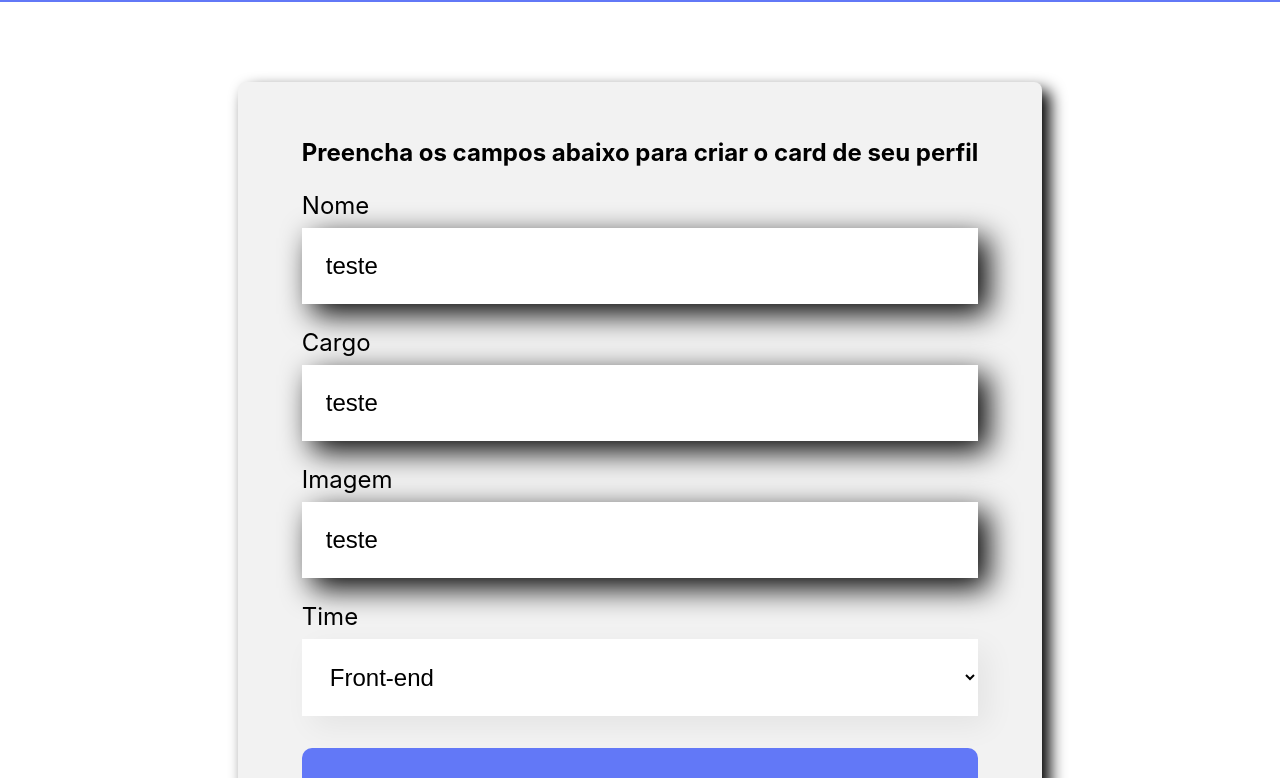
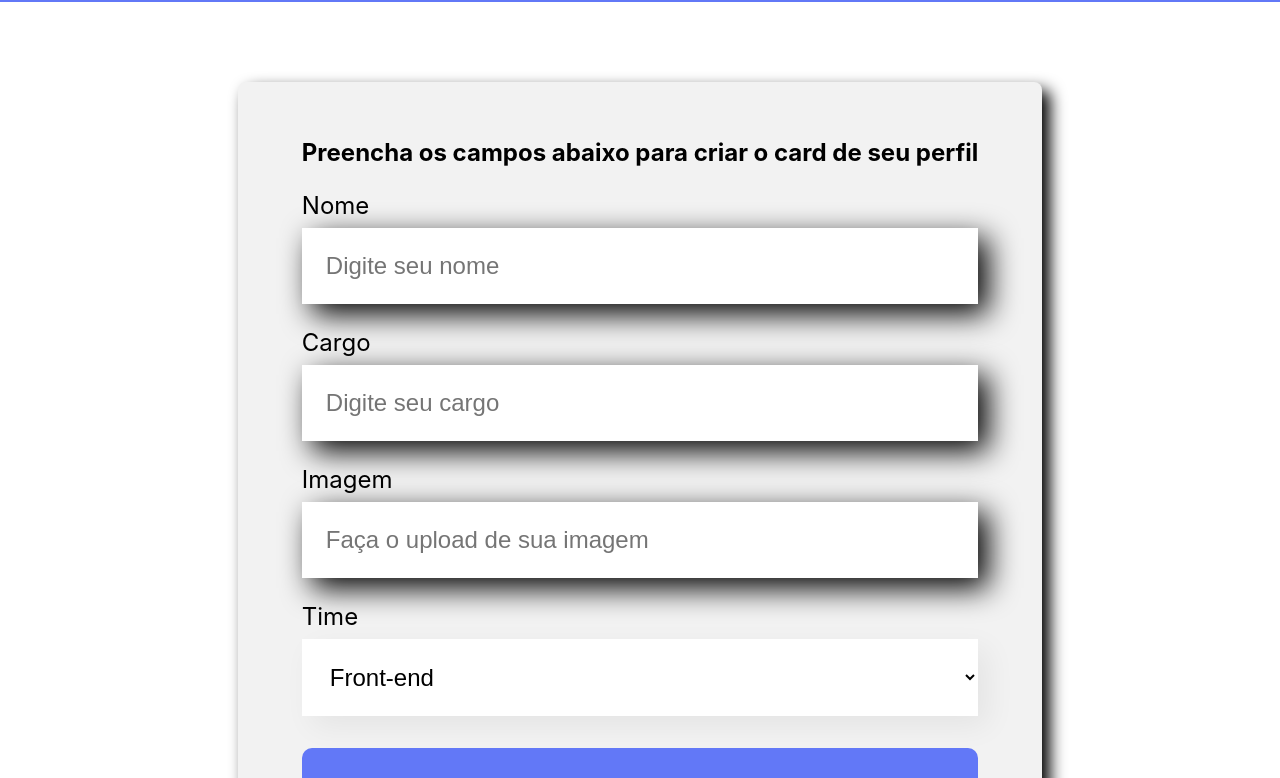
Before and after one commit to JoaoLonguinho/organo, a React (Create React App) app: page / in a window 1280 px wide. Shown: the part 496-1274 px from the top of the page. Built offline with nearby package versions, Linux system fonts and the light colour scheme.

Commit message:
Adicionando hooks para atualizar valores dos campos dos formulários

```diff
--- a/src/components/CampoTexto/index.jsx
+++ b/src/components/CampoTexto/index.jsx
@@ -1,5 +1,5 @@
 
-import { useState } from 'react'
+// import { useState } from 'react'
 import './CampoTexto.css'
 
 const CampoTexto = (props) => { // Feito de forma diferente, utilizando arrow function
@@ -7,16 +7,16 @@ const CampoTexto = (props) => { // Feito de forma diferente, utilizando arrow fu
 
     // let valorDigitado = 'Uffa'
 
-    const [valorDigitado, setValorDigitado] = useState('teste') // hook
+    // const [valorDigitado, setValorDigitado] = useState('teste') // hook
 
     const aoDigitar = (event) => {
-        setValorDigitado(event.target.value);
-        console.log(valorDigitado)
+        props.aoAlterado(event.target.value);
     }
+
     return (
         <div className="campo-texto">
             <label htmlFor={props.label}>{props.label}</label>
-            <input value={valorDigitado} type="text" onChange={aoDigitar} required={props.obrigatorio} placeholder={props.ph} name={props.label}></input>
+            <input value={props.valor} type="text" onChange={aoDigitar} required={props.obrigatorio} placeholder={props.ph} name={props.label}></input>
         </div>
     )
 }
--- a/src/components/Formulario/index.js
+++ b/src/components/Formulario/index.js
@@ -1,31 +1,29 @@
+import { useState } from 'react'
 import Botao from '../Botao'
 import CampoTexto from '../CampoTexto'
 import ListaSuspensa from '../ListaSuspensa'
 import './Formulario.css'
 
 const Formulario = () => {
-
-
-
-
     const times = [
         'Front-end',
         'Back-end',
         'DBA'
     ]
-
-
+    const [nome, setNome] = useState("");
+    const [cargo, setCargo] = useState("");
+    const [imagem, setImagem] = useState("");
     const aoSalvar = (e) => {
         e.preventDefault()
-        console.log("Form foi submetido")
+        console.log("Form foi submetido", nome, cargo, imagem)
     }
     return (
         <section className='formulario'>
             <form onSubmit={aoSalvar}>
                 <h2>Preencha os campos abaixo para criar o card de seu perfil</h2>
-                <CampoTexto obrigatorio={true} label="Nome" ph="Digite seu nome" />
-                <CampoTexto obrigatorio={true} label="Cargo" ph="Digite seu cargo" />
-                <CampoTexto obrigatorio={false} label="Imagem" ph="Faça o upload de sua imagem" />
+                <CampoTexto valor={nome} aoAlterado={valor => setNome(valor)} obrigatorio={true} label="Nome" ph="Digite seu nome" />
+                <CampoTexto valor={cargo} aoAlterado={valor => setCargo(valor)} obrigatorio={true} label="Cargo" ph="Digite seu cargo" />
+                <CampoTexto valor={imagem} aoAlterado={valor => setImagem(valor)} obrigatorio={false} label="Imagem" ph="Faça o upload de sua imagem" />
                 <ListaSuspensa obrigatorio={true} label="Time" itens={times} />
                 <Botao>
                     Criar Card
```
